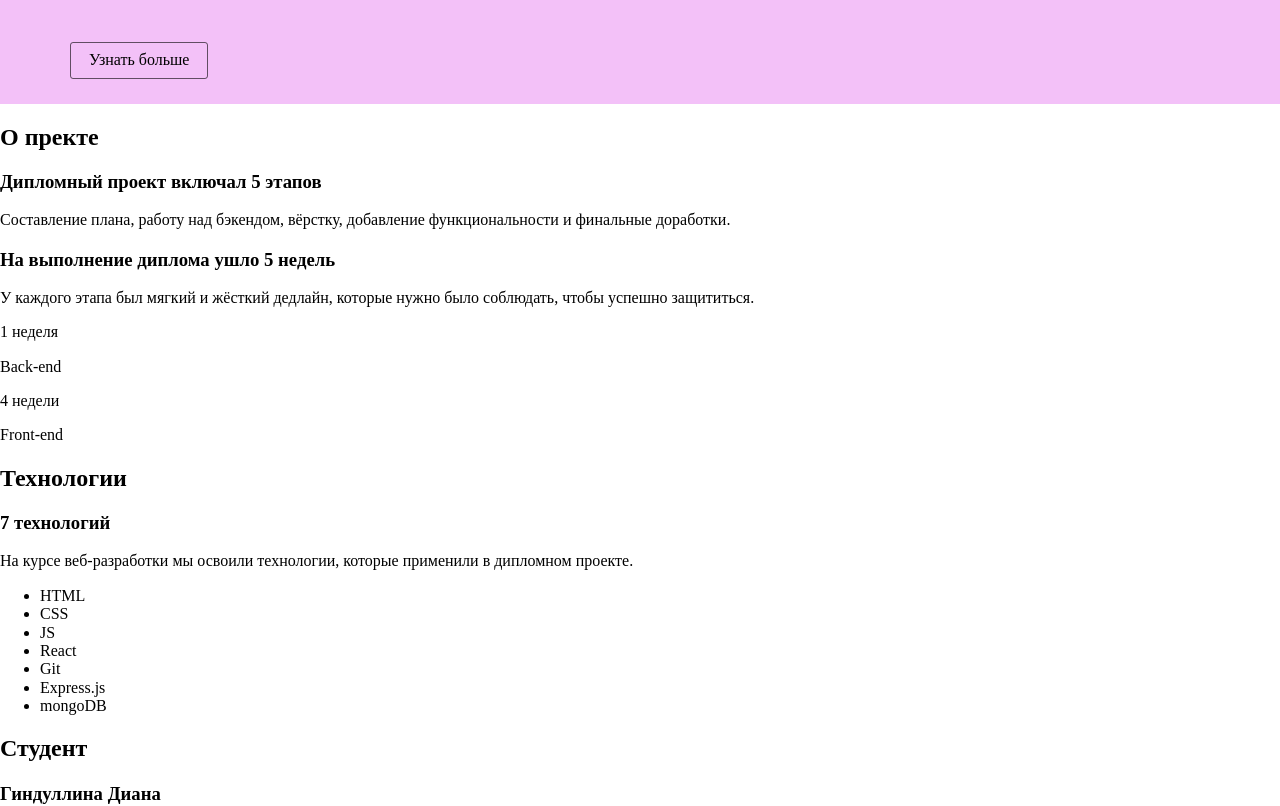
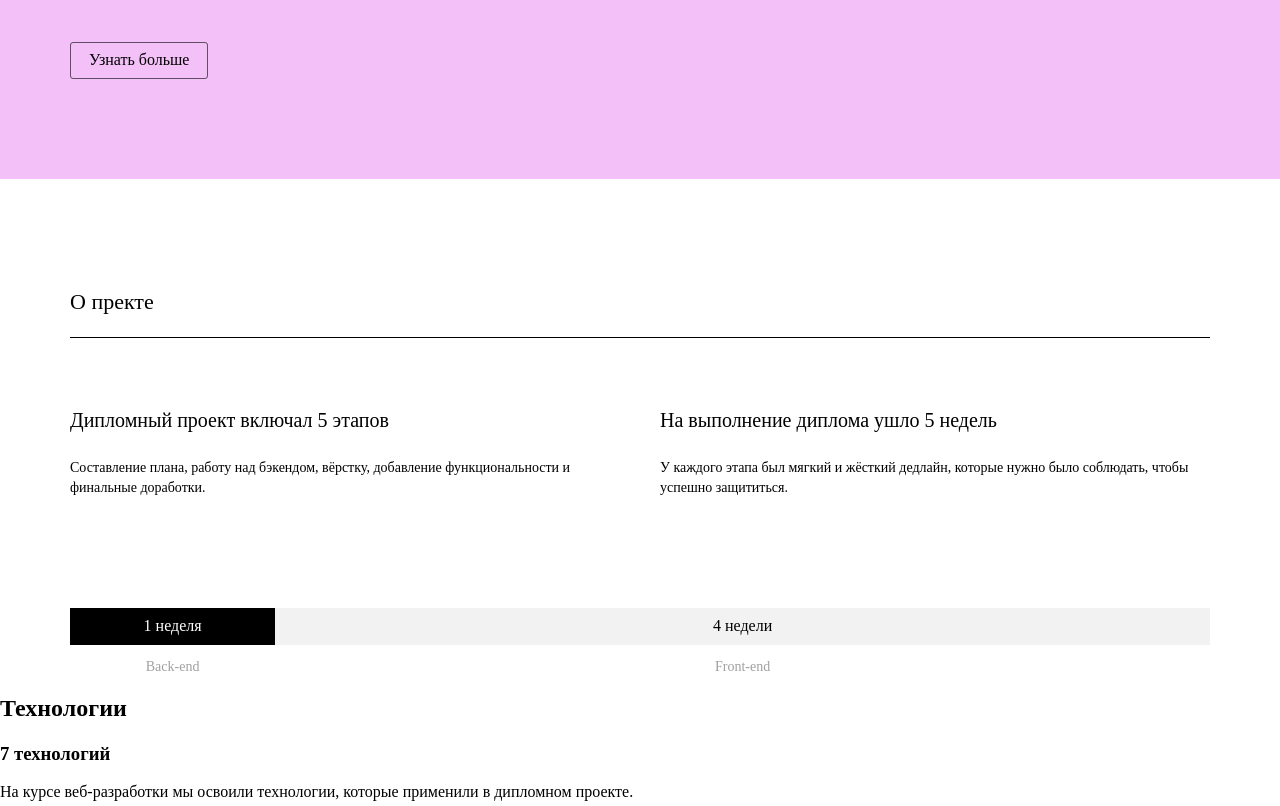
Before and after one commit to Arti-D/movies-explorer-frontend, a React (Create React App) app: page / in a window 1280 px wide. Shown: the part 560-1366 px from the top of the page. Built offline with nearby package versions, Linux system fonts and the light colour scheme.

Commit message:
AboutProject css

```diff
--- a/src/components/Main/AboutProject/AboutProject.css
+++ b/src/components/Main/AboutProject/AboutProject.css
@@ -0,0 +1,73 @@
+.about-project {
+    padding-top: 110px;
+}
+
+.about-project__title {
+    border-bottom: 1px solid rgba(0, 0, 0, 1);
+    font-size: 22px;
+    font-weight: normal;
+    padding-bottom: 23px;
+    margin: 0;
+}
+
+.about-project__text-wrapp {
+    display: flex;
+    margin-top: 70px;
+    justify-content: space-between;
+}
+
+.about-project__text-block {
+    max-width: 550px;
+}
+
+.about-project__text-title {
+    font-weight: normal;
+    font-size: 20px;
+    line-height: 1.2;
+    margin-top: 0;
+    margin-bottom: 26px;
+}
+
+.about-project__annotation {
+    font-weight: normal;
+    font-size: 14px;
+    line-height: 1.43;
+    margin: 0;
+}
+
+.about-project__timeline {
+    display: flex;
+    margin-top: 110px;
+}
+
+.about-project__back {
+    width: 18%;
+}
+
+.about-project__front {
+    width: 82%;
+}
+
+.about-project__time {
+    text-align: center;
+    margin: 0;
+    padding: 9px 0;
+}
+
+.about-project__time_back {
+    background-color: black;
+    color: white;
+}
+
+.about-project__time_front {
+    background-color: #F2F2F2;
+}
+
+.about-project__type {
+    margin-top: 14px;
+    display: block;
+    color: #A0A0A0;
+    font-size: 14px;
+    line-height: 1.2;
+    text-align: center;
+}
--- a/src/components/Main/AboutProject/AboutProject.js
+++ b/src/components/Main/AboutProject/AboutProject.js
@@ -3,6 +3,7 @@ import React from "react";
 function AboutProject() {
     return (
         <section className="component about-project">
+            <div className="content">
                 <h2 className="about-project__title">О пректе</h2>
                 <div className="about-project__text-wrapp">
                     <div className="about-project__text-block">
@@ -16,7 +17,7 @@ function AboutProject() {
                 </div>
                 <div className="about-project__timeline">
                     <div className="about-project__back">
-                    <p className="about-project__time">1 неделя</p>
+                        <p className="about-project__time about-project__time_back">1 неделя</p>
                         <span className="about-project__type">Back-end</span>
                     </div>
                     <div className="about-project__front">
@@ -24,6 +25,7 @@ function AboutProject() {
                         <span className="about-project__type">Front-end</span>
                     </div>
                 </div>
+            </div>
         </section>
     )
 }
--- a/src/components/Main/Promo/Promo.css
+++ b/src/components/Main/Promo/Promo.css
@@ -1,6 +1,6 @@
 .promo {
     padding-top: 75px;
-    padding-bottom: 25px;
+    padding-bottom: 100px;
 }
 
 .promo__content-wrapp {
--- a/src/index.css
+++ b/src/index.css
@@ -2,3 +2,4 @@
 @import url('./components/component.css');
 @import url('./components/Main/Promo/Promo.css');
 @import url('./components/Header/Header.css');
+@import url('./components//Main/AboutProject/AboutProject.css');
```
Lines whose indentation alone changed are shown as unchanged.
